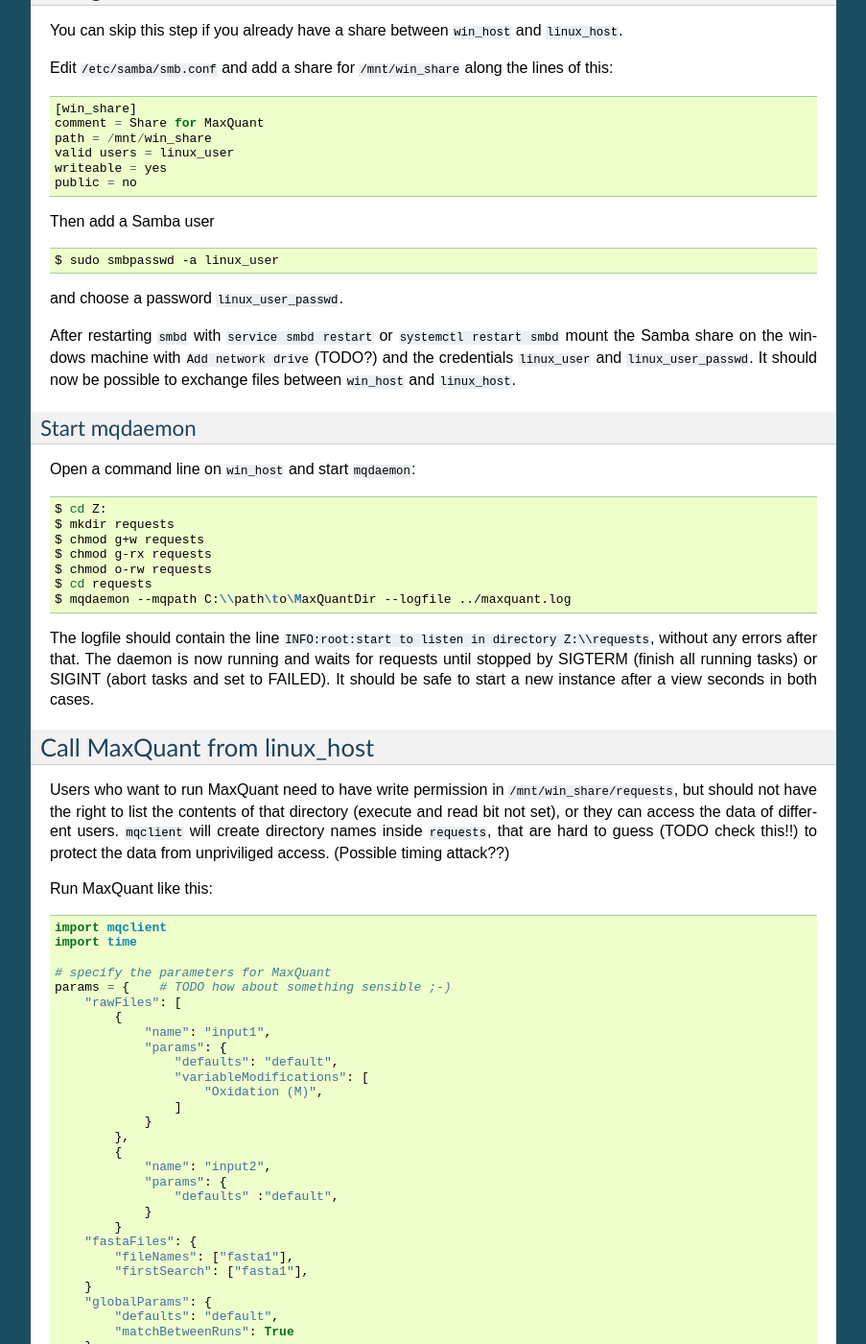
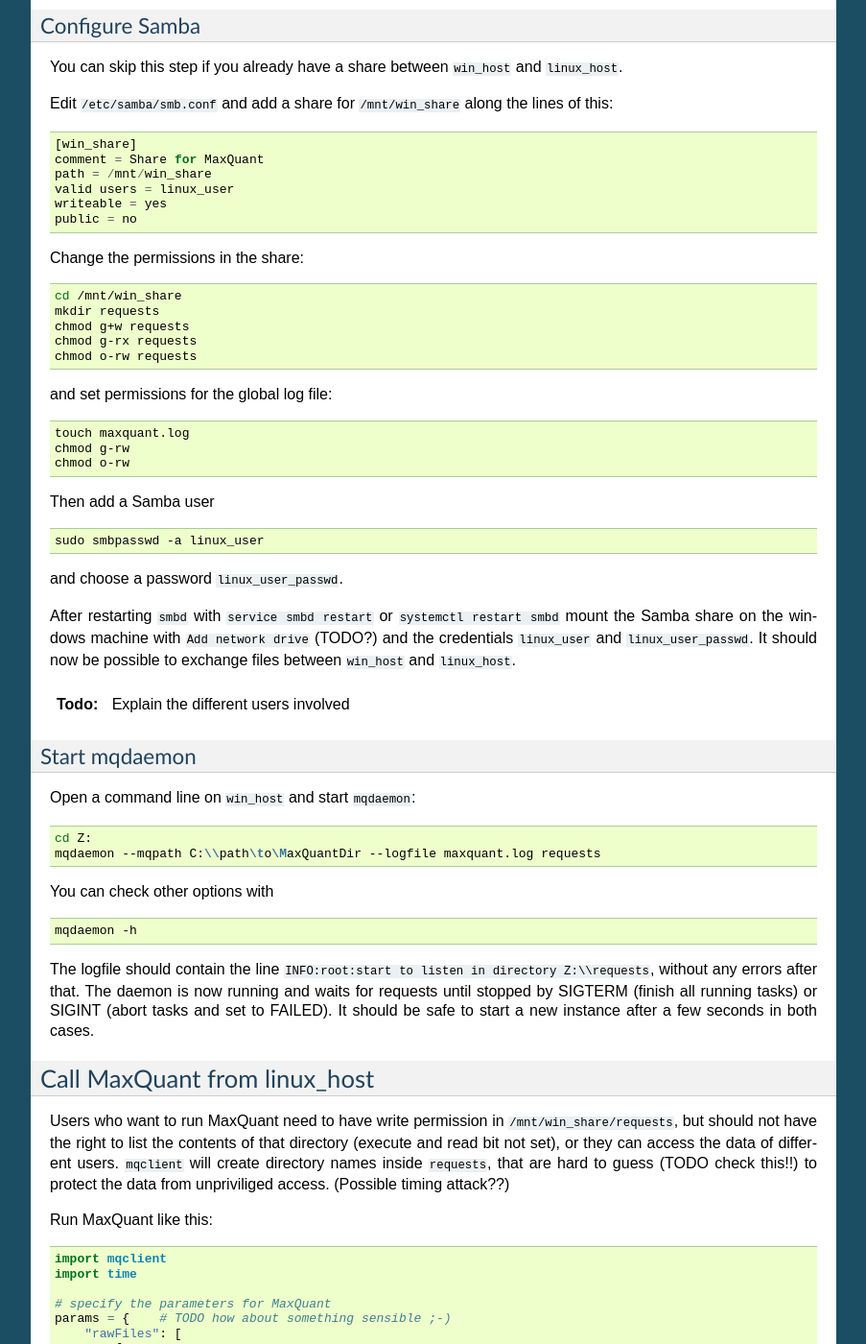
Before and after one commit to qbicsoftware-archive/mqrun, a Sphinx documentation site: the page built from doc/readme_link.rst, in a window 1280 px wide and 1400 px high, scrolled down 1433 px. Shown: the whole window at 96% size, without its empty margins (198-1101 px from the left). Built offline with Sphinx 7.4.7, drawn with Linux system fonts in a browser that asks for light colours; some of the changed text lies outside the part shown.

````diff
--- a/README.rst
+++ b/README.rst
@@ -59,22 +58,25 @@ installer). Make sure the python executables are added to the path.
 
 Open a terminal and execute
 
-``` bash
-$ pip install PyYAML
-$ pip install mqrun
-```
+.. code:: bash
 
-TODO: Get rid of those error dialogs!
-TODO: Add fasta files to Andromeda?
+   pip install mqrun
+
+.. todo::
+
+   Get rid of those error dialogs!
+
+   Add fasta files to Andromeda?
 
 Linux installation instructions
 ===============================
 
 Open a terminal as root and execute
 
-``` bash
-$ pip install mqrun
-```
+.. code:: bash
+
+   pip install mqrun
+
 
 Configuration
 =============
@@ -104,12 +106,29 @@ lines of this:
     writeable = yes
     public = no
 
+Change the permissions in the share:
+
+.. code:: bash
+
+    cd /mnt/win_share
+    mkdir requests
+    chmod g+w requests
+    chmod g-rx requests
+    chmod o-rw requests
+
+and set permissions for the global log file:
+
+.. code:: bash
+
+    touch maxquant.log
+    chmod g-rw
+    chmod o-rw
 
 Then add a Samba user
 
 .. code:: bash
 
-    $ sudo smbpasswd -a linux_user
+    sudo smbpasswd -a linux_user
 
 
 and choose a password ``linux_user_passwd``.
@@ -119,6 +138,10 @@ smbd`` mount the Samba share on the windows machine with ``Add network drive``
 (TODO?) and the credentials ``linux_user`` and ``linux_user_passwd``. It should
 now be possible to exchange files between ``win_host`` and ``linux_host``.
 
+.. todo::
+
+   Explain the different users involved
+
 Start mqdaemon
 --------------
 
@@ -126,20 +149,20 @@ Open a command line on ``win_host`` and start ``mqdaemon``:
 
 .. code:: bash
 
-    $ cd Z:
-    $ mkdir requests
-    $ chmod g+w requests
-    $ chmod g-rx requests
-    $ chmod o-rw requests
-    $ cd requests
-    $ mqdaemon --mqpath C:\\path\to\MaxQuantDir --logfile ../maxquant.log
+    cd Z:
+    mqdaemon --mqpath C:\\path\to\MaxQuantDir --logfile maxquant.log requests
 
+You can check other options with
+
+.. code:: bash
+
+   mqdaemon -h
 
 The logfile should contain the line ``INFO:root:start to listen in directory
 Z:\\requests``, without any errors after that. The daemon is now running and
 waits for requests until stopped by SIGTERM (finish all running tasks) or
 SIGINT (abort tasks and set to FAILED). It should be safe to start a new
-instance after a view seconds in both cases.
+instance after a few seconds in both cases.
 
 Call MaxQuant from linux_host
 =============================
--- a/doc/conf.py
+++ b/doc/conf.py
@@ -41,6 +41,7 @@ extensions = [
 ]
 
 autosummary_generate = glob.glob("*.rst")
+todo_include_todos = True
 
 # Add any paths that contain templates here, relative to this directory.
 templates_path = ['_templates']
--- /dev/null
+++ b/doc/fscall.rst
@@ -0,0 +1 @@
+.. automodule:: mqrun.fscall
--- a/doc/index.rst
+++ b/doc/index.rst
@@ -12,7 +12,10 @@ Contents:
    :maxdepth: 2
 
    readme_link
+   quickstart
    mqparams
+   mqdaemon
+   fscall
 
 
 Indices and tables
--- /dev/null
+++ b/doc/mqdaemon.rst
@@ -0,0 +1 @@
+.. automodule:: mqrun.mqdaemon
````
Also changed, not shown: other parts of README.rst (+6 -7 lines), doc/quickstart.rst (added, +71 -0 lines).
